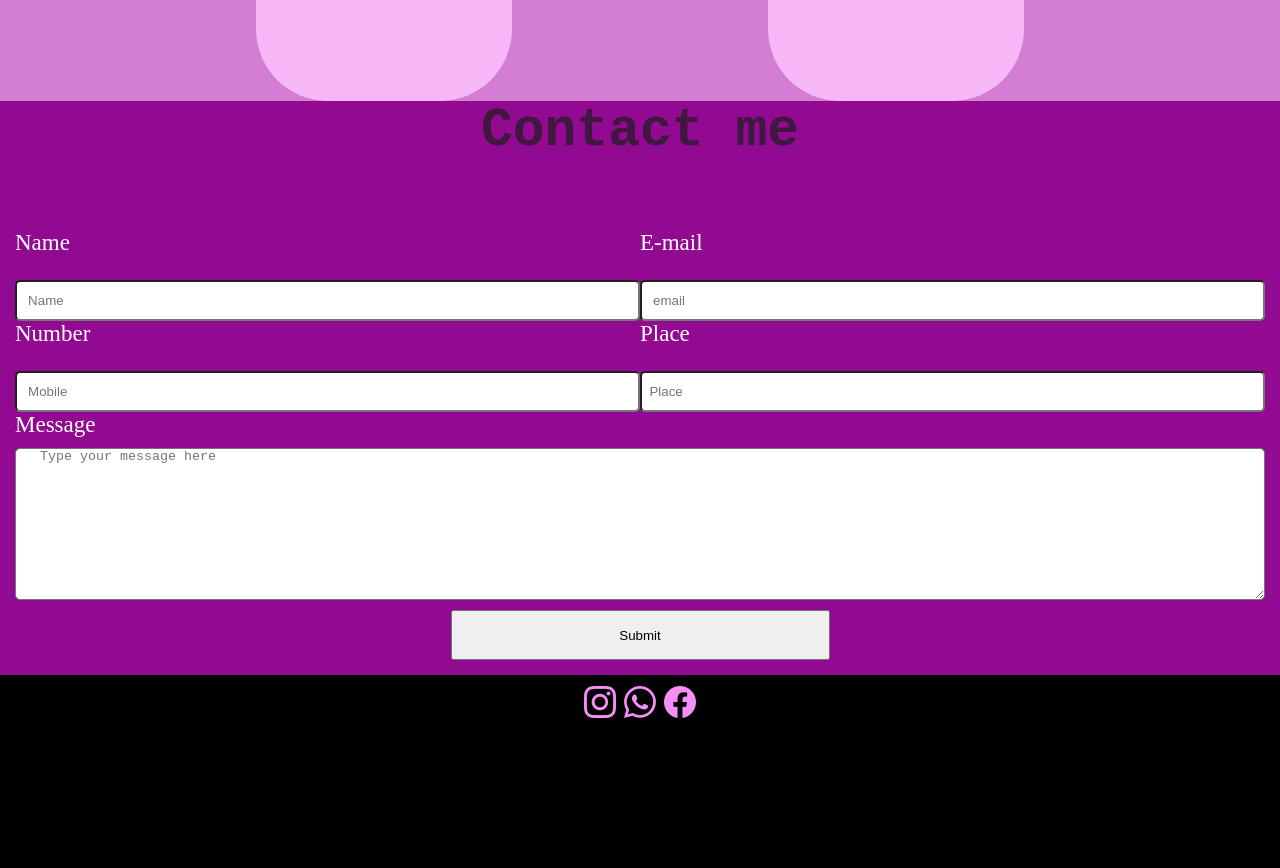
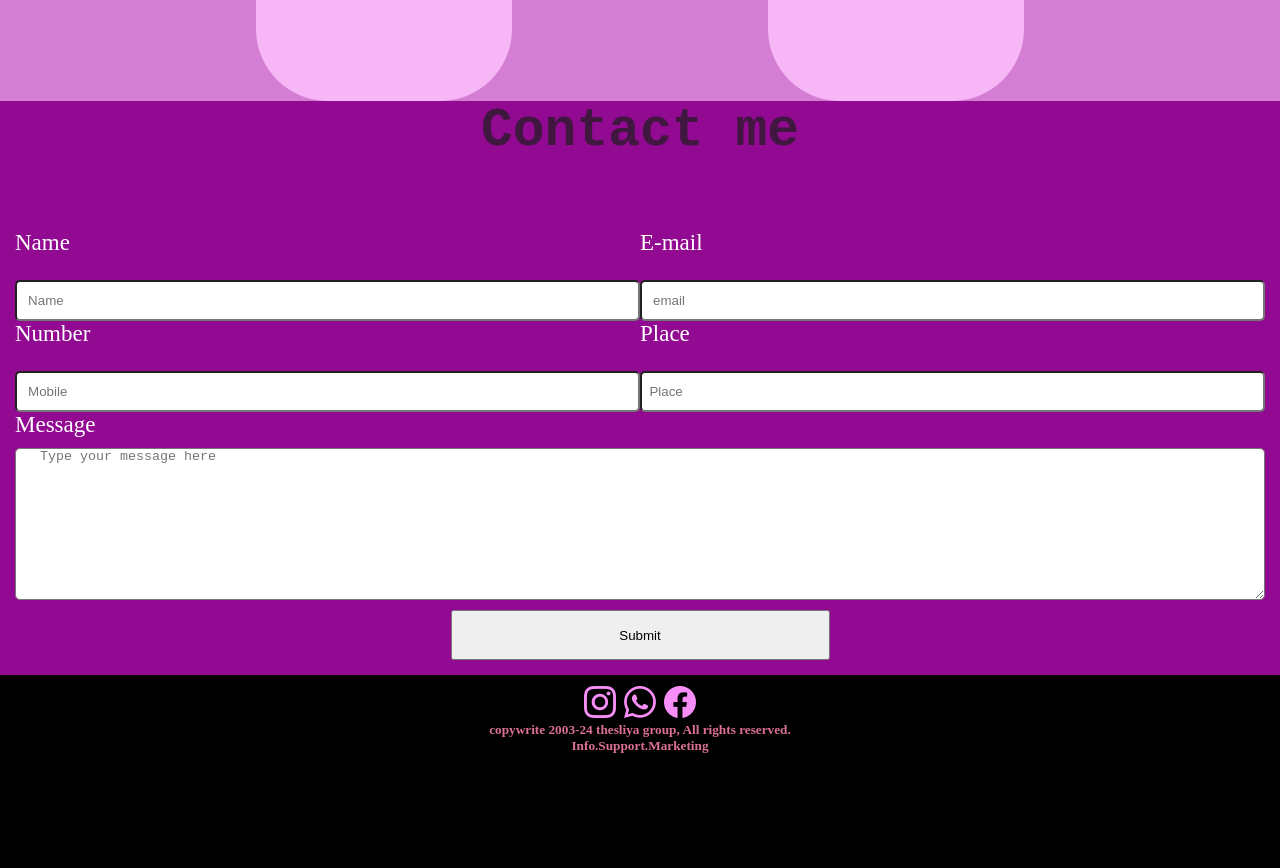
Before and after one commit to Thesliyapakkada/mywebsite, a plain HTML site: page index.html in a window 1280 px wide. Shown: the part 1932-2800 px from the top of the page. Drawn offline with nearby package versions, Linux system fonts and the light colour scheme.

Commit message:
first update

```diff
--- a/index.html
+++ b/index.html
@@ -171,6 +171,13 @@
                 <i class="bi bi-facebook"></i>
 
             </div>
+            <div>
+                <h5>copywrite 2003-24 thesliya group, All rights reserved.</h5>
+
+            </div>
+            <div>
+                <h5>Info.Support.Marketing</h5>
+            </div>
 
         </footer>
 
--- a/style.css
+++ b/style.css
@@ -279,7 +279,8 @@ button{
     background-color: black;
     display: flex;
     padding: 10px;
-    justify-content: center;
+    flex-direction: column;
+    align-items: center;
 }
 .icons{
     color: #f78ef7;
@@ -290,6 +291,9 @@ button{
     cursor: pointer;
     color: #f78ef7;
     font-size: 2rem;
+}
+h5{
+    color: palevioletred;
 }
 @media(max-width:600px){
     .profileDiv{
```
